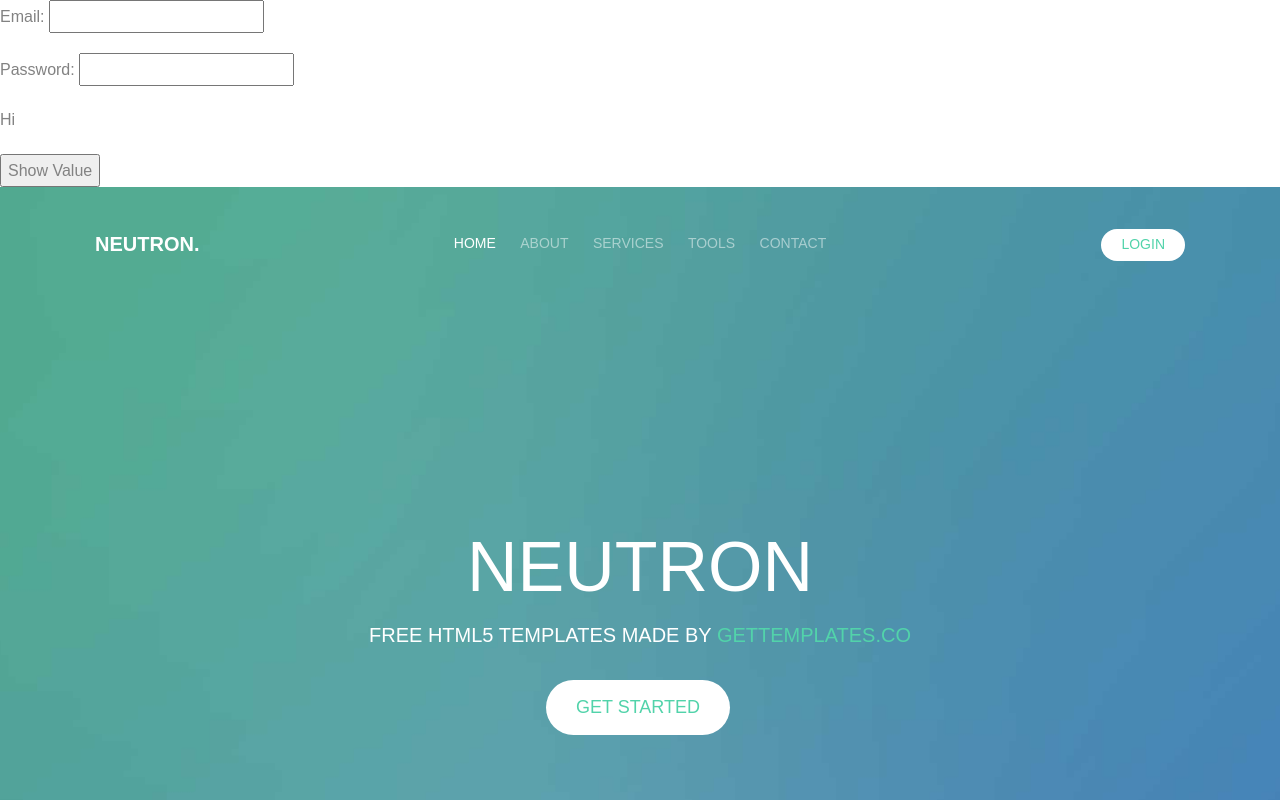
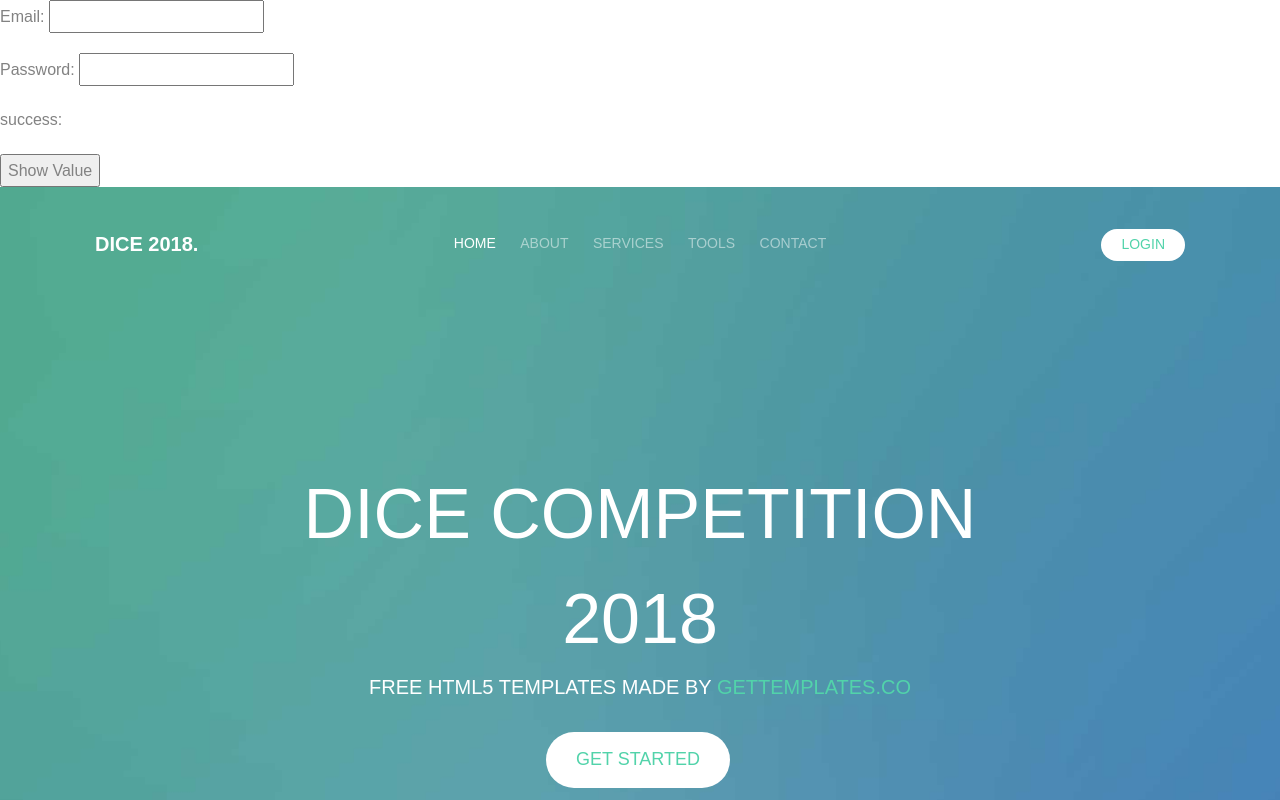
Before and after one commit to dicecompetition2018/dicecompetition2018, a plain HTML site: page web docs/index.html in a window 1280 px wide. Both pictures are taken after a click on the button "Show Value". Shown: the top 800 px of the page. Drawn offline with Linux system fonts and the light colour scheme; no server answers; files whose address does not match are found by name.

Commit message:
modified dice

```diff
--- a/web docs/index.html
+++ b/web docs/index.html
@@ -54,23 +54,19 @@
 	<script>
 		$(document).ready(function(){
 			$("#try").click(function(){
-				$.post("https://us-central1-dicecompetition2018.cloudfunctions.net/addParticipant",
-				{
-					email: "Donald Duck",
-					password: "Duckburg"
-				},
-				function(status){
-					alert("Status: " + status);
+				$("#try2").text('success: ');
+				$.ajax({
+					url: 'https://us-central1-dicecompetition2018.cloudfunctions.net/addParticipant',
+					method: 'GET',
+					crossDomain: true,
+					data: {
+						email: "" + $("#test2").val(),
+						password: "" + $("#test").val()
+					},
+					success: function(data){
+						$("#try2").text('success: '+ data);
+					}
 				});
-
-				/*$.ajax({
-					type: "POST",
-					url: "https://us-central1-neutron-b058a.cloudfunctions.net/addParticipant",
-					data: "email=" + $("#test").val() + "&password=" + $("#test2").val(),
-					success: function(result){
-						$("#try2").text("Hello world!");
-					}
-				});*/
 			});
 		});
 	</script>
@@ -91,7 +87,7 @@
 		<div class="gtco-container">
 			<div class="row">
 				<div class="col-xs-2">
-					<div id="gtco-logo"><a href="index.html">Neutron.</a></div>
+					<div id="gtco-logo"><a href="index.html">DICE 2018.</a></div>
 				</div>
 				<div class="col-xs-8 text-center menu-1">
 					<ul>
@@ -134,7 +130,7 @@
 				<div class="col-md-8 col-md-offset-2 text-center">
 					<div class="display-t">
 						<div class="display-tc animate-box" data-animate-effect="fadeIn">
-							<h1>Neutron</h1>
+							<h1>DICE Competition 2018</h1>
 							<h2>Free html5 templates Made by <a href="http://gettemplates.co/" target="_blank">gettemplates.co</a></h2>
 							<p><a href="#" class="btn btn-default">Get Started</a></p>
 						</div>
```
Also changed, not shown: application logics/functions/index.js (+5 -4 lines).
